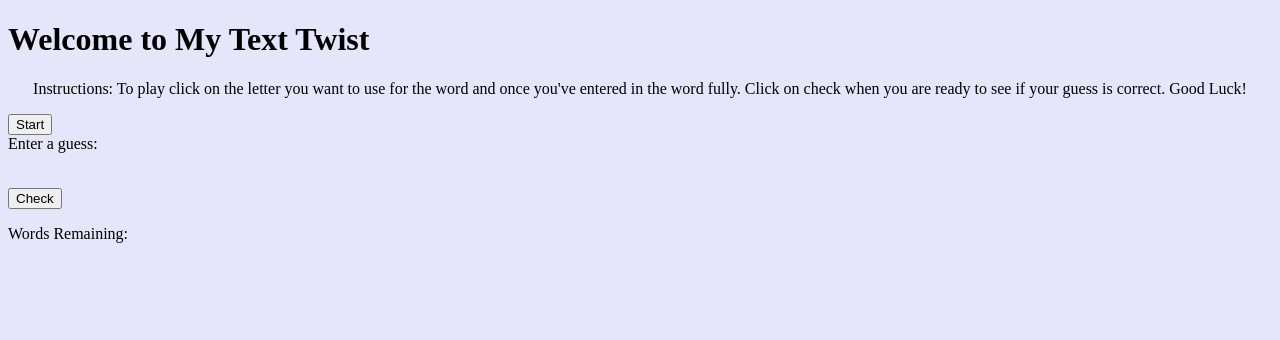
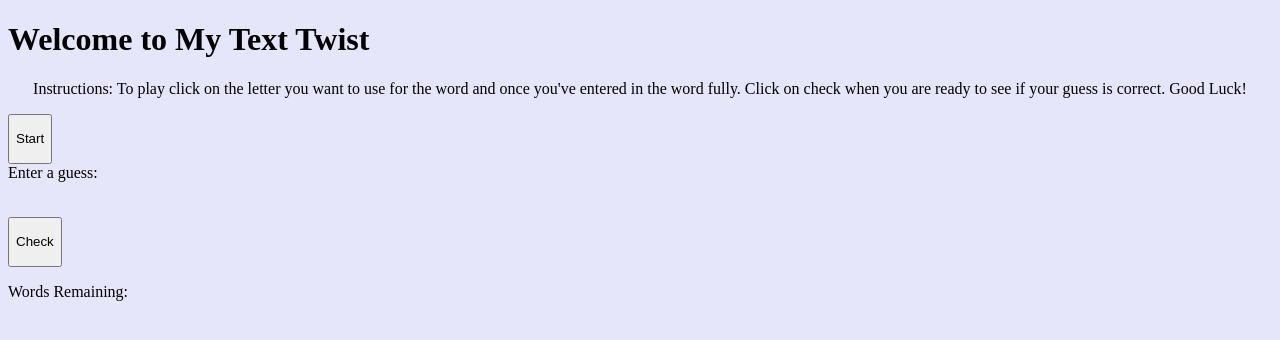
Before and after one commit to emevans2020/CISC472texttwist, a PHP site: page / in a window 1280 px wide. Shown: the top 340 px of the page. Run offline with PHP 8.4, Linux system fonts and the light colour scheme; some libraries are stand-ins or nearby versions.

Commit message:
she should be bigger

```diff
--- a/index.css
+++ b/index.css
@@ -7,7 +7,7 @@
 	text-align: center;
 }
 
-#rack-button{
+button{
 	height: 50px;
 }
 
```
